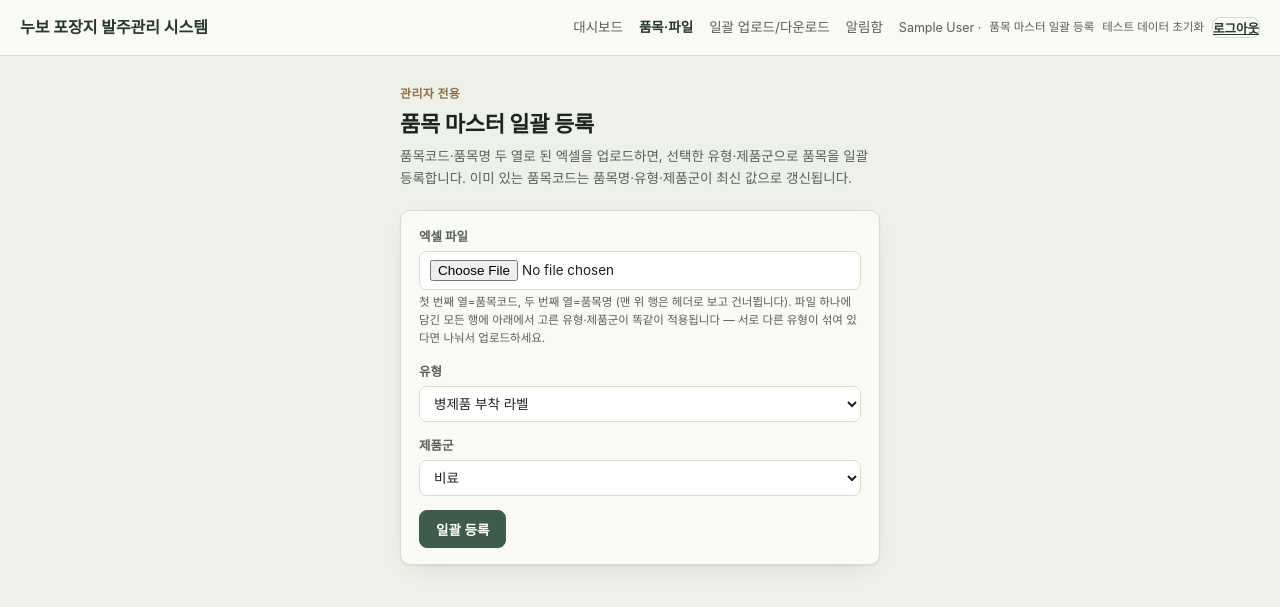
After one commit to nousbo-team/-, a Django app: page /catalog/import-master/ in a window 1280 px wide. The commit adds this page. Shown: the top 607 px of the page. Run offline with Django 5.2, Linux system fonts and the light colour scheme; the visitor is signed in with stand-in values (Sample User, id 1); data that the repository does not hold is empty; some web fonts are replaced.

Commit message:
Add bulk product-master import (admin-only)
New /catalog/import-master/ page lets a superuser upload a plain
품목코드/품목명 Excel (positional: col A = code, col B = name,
first row treated as header) and apply one 유형/제품군 to every row
in that file, upserting Product by code. Solves onboarding an ERP
item-master list without needing per-row category/product_line data
in the sheet, and without Shell access on Render's free plan.

Co-Authored-By: Claude Sonnet 5 <noreply@anthropic.com>

```diff
--- /dev/null
+++ b/app/catalog/forms.py
@@ -0,0 +1,9 @@
+from django import forms
+
+from .models import Product
+
+
+class ProductMasterImportForm(forms.Form):
+    file = forms.FileField(label='품목 리스트 엑셀 (.xlsx)')
+    category = forms.ChoiceField(choices=Product.Category.choices, label='유형 (이 파일의 모든 품목에 적용)')
+    product_line = forms.ChoiceField(choices=Product.ProductLine.choices, label='제품군 (이 파일의 모든 품목에 적용)')
--- a/app/catalog/urls.py
+++ b/app/catalog/urls.py
@@ -6,5 +6,6 @@ app_name = 'catalog'
 
 urlpatterns = [
     path('', views.product_list, name='product_list'),
+    path('import-master/', views.import_master_list, name='import_master'),
     path('<int:pk>/', views.product_detail, name='product_detail'),
 ]
--- a/app/catalog/views.py
+++ b/app/catalog/views.py
@@ -1,7 +1,11 @@
+import openpyxl
+from django.contrib import messages
 from django.contrib.auth.decorators import login_required
+from django.core.exceptions import PermissionDenied
 from django.db.models import Q
-from django.shortcuts import get_object_or_404, render
+from django.shortcuts import get_object_or_404, redirect, render
 
+from .forms import ProductMasterImportForm
 from .models import PackagingFile, Product
 
 
@@ -32,3 +36,50 @@ def product_detail(request, pk):
         'files': files,
         'open_request': product.has_open_request(),
     })
+
+
+@login_required
+def import_master_list(request):
+    """품목코드·품목명 두 열짜리 엑셀(ERP 품목 마스터 등)을 업로드해 품목을 일괄
+    등록/갱신한다(관리자 전용). 파일 안의 모든 행에 화면에서 고른 유형·제품군을
+    똑같이 적용한다 — 보통 엑셀 한 개가 같은 종류(예: 비료용 PP포대)의 리스트이기
+    때문. 이미 있는 품목코드는 품목명·유형·제품군을 최신 값으로 갱신한다."""
+    if not request.user.is_superuser:
+        raise PermissionDenied('관리자 계정만 사용할 수 있습니다.')
+
+    if request.method == 'POST':
+        form = ProductMasterImportForm(request.POST, request.FILES)
+        if form.is_valid():
+            wb = openpyxl.load_workbook(form.cleaned_data['file'], read_only=True)
+            ws = wb.active
+            rows = list(ws.iter_rows(values_only=True))
+            category = form.cleaned_data['category']
+            product_line = form.cleaned_data['product_line']
+
+            created = updated = skipped = 0
+            for row in rows[1:]:  # 첫 행은 헤더로 간주하고 건너뜀
+                if not row or len(row) < 2:
+                    skipped += 1
+                    continue
+                code = str(row[0]).strip() if row[0] else ''
+                name = str(row[1]).strip() if row[1] else ''
+                if not code or not name:
+                    skipped += 1
+                    continue
+                _, was_created = Product.objects.update_or_create(
+                    code=code,
+                    defaults={'name': name, 'category': category, 'product_line': product_line},
+                )
+                if was_created:
+                    created += 1
+                else:
+                    updated += 1
+
+            summary = f'품목 마스터 등록 완료 — 신규 {created}건, 갱신 {updated}건'
+            if skipped:
+                summary += f', 건너뜀 {skipped}건(품목코드·품목명 누락)'
+            messages.success(request, summary)
+            return redirect('catalog:product_list')
+    else:
+        form = ProductMasterImportForm()
+    return render(request, 'catalog/import_master.html', {'form': form})
--- a/app/templates/base.html
+++ b/app/templates/base.html
@@ -31,6 +31,7 @@
         </form>
         {% endif %}
         {% if user.is_superuser %}
+        <a href="{% url 'catalog:import_master' %}" style="font-size:11.5px;">품목 마스터 일괄 등록</a>
         <a href="{% url 'workflow:reset_test_data' %}" style="font-size:11.5px;">테스트 데이터 초기화</a>
         {% endif %}
         <form class="inline" method="post" action="{% url 'accounts:logout' %}">
--- /dev/null
+++ b/app/templates/catalog/import_master.html
@@ -0,0 +1,29 @@
+{% extends 'base.html' %}
+{% block title %}품목 마스터 일괄 등록 · 누보 포장지 발주관리 시스템{% endblock %}
+{% block nav_catalog %}active{% endblock %}
+{% block wrap_class %} narrow{% endblock %}
+{% block content %}
+<div class="eyebrow">관리자 전용</div>
+<h1>품목 마스터 일괄 등록</h1>
+<p class="subtitle">품목코드·품목명 두 열로 된 엑셀을 업로드하면, 선택한 유형·제품군으로 품목을 일괄 등록합니다. 이미 있는 품목코드는 품목명·유형·제품군이 최신 값으로 갱신됩니다.</p>
+
+<div class="card">
+  <form method="post" enctype="multipart/form-data">
+    {% csrf_token %}
+    <div class="field">
+      <label>엑셀 파일</label>
+      {{ form.file }}
+      <div class="hint">첫 번째 열=품목코드, 두 번째 열=품목명 (맨 위 행은 헤더로 보고 건너뜁니다). 파일 하나에 담긴 모든 행에 아래에서 고른 유형·제품군이 똑같이 적용됩니다 — 서로 다른 유형이 섞여 있다면 나눠서 업로드하세요.</div>
+    </div>
+    <div class="field">
+      <label>유형</label>
+      {{ form.category }}
+    </div>
+    <div class="field">
+      <label>제품군</label>
+      {{ form.product_line }}
+    </div>
+    <button class="btn btn-primary" type="submit">일괄 등록</button>
+  </form>
+</div>
+{% endblock %}
```
